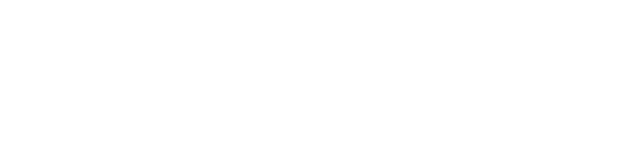
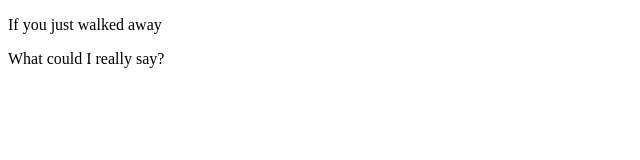
Before and after one commit to MUCSCI121/05-song-details-bnolanhussle, a plain HTML site: page index.html in a window 1280 px wide. Shown: the whole page, without its empty margins (0-640 px from the left). Drawn offline with Linux system fonts and the light colour scheme.

Commit message:
Jan 31, 2024, 9:59 PM

```diff
--- a/index.html
+++ b/index.html
@@ -2,7 +2,7 @@
 <html>
   <head><title>Assignment 02 Song Details</title></head>
   <body>
-    <p></p>
-    <p></p>
+    <p>If you just walked away</p>
+    <p>What could I really say?</p>
   </body>
 </html>
```
